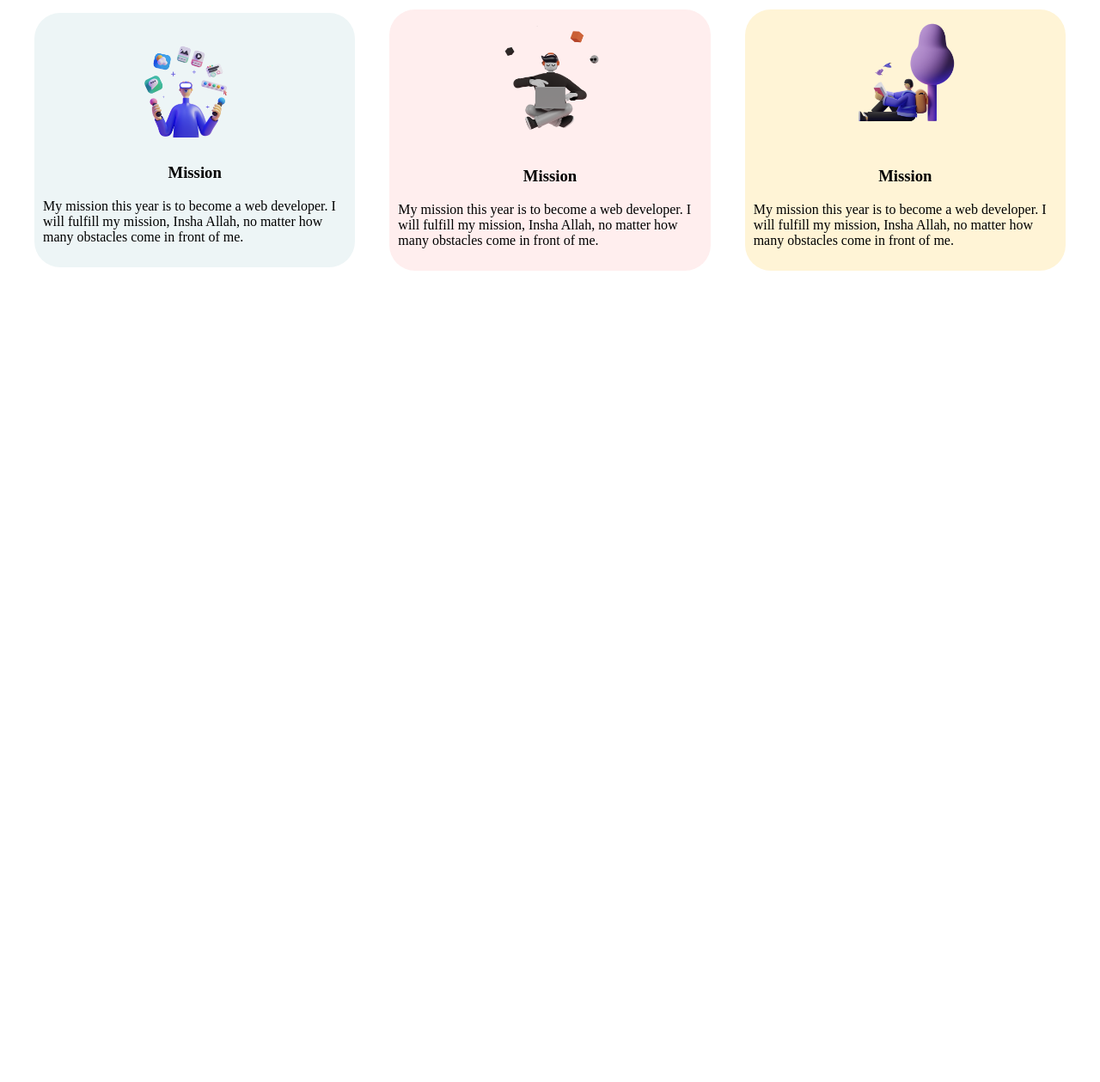
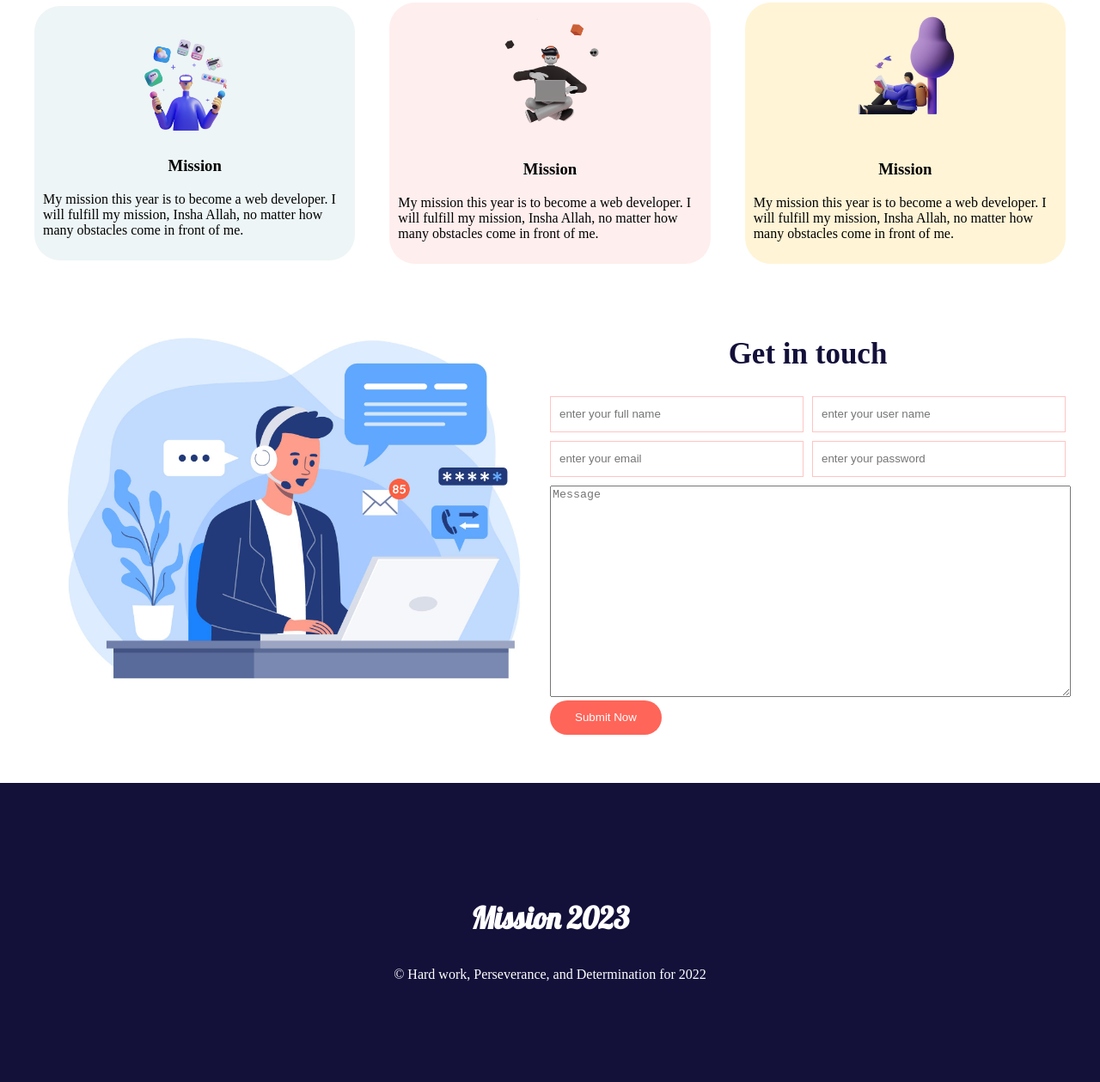
Before and after one commit to web-shahadat-hossain/personal-website-class4, a plain HTML site: page index.html in a window 1280 px wide. Shown: the part 760-2019 px from the top of the page at 86% size. Before the commit the page ends 1083 px from the top, so only its background shows below. Drawn offline with Linux system fonts and the light colour scheme.

Commit message:
contact section completed

```diff
--- a/index.html
+++ b/index.html
@@ -64,5 +64,33 @@
         </div>
       </div>
     </div>
+
+    <!-- contact us section start here  -->
+    <div class="contact_parent container">
+      <div class="contact-img">
+        <img class="contact_img" src="./images/conact.jpg" alt="" />
+      </div>
+      <div class="contact_content">
+        <h2>Get in touch</h2>
+        <form>
+          <div class="contact-box">
+            <input type="text" placeholder="enter your full name" />
+            <input type="text" placeholder="enter your user name" />
+          </div>
+          <div class="contact-box">
+            <input type="email" placeholder="enter your email" />
+            <input type="password" placeholder="enter your password" />
+          </div>
+          <textarea name="" placeholder="Message"></textarea>
+          <button class="btn">Submit Now</button>
+        </form>
+      </div>
+    </div>
+
+    <!-- footer section start here  -->
+    <div class="footer">
+      <h3>Mission 2023</h3>
+      <p>© Hard work, Perseverance, and Determination for 2022</p>
+    </div>
   </body>
 </html>
--- a/style.css
+++ b/style.css
@@ -1,6 +1,10 @@
 @import url("https://fonts.googleapis.com/css2?family=Montserrat:wght@400;500;600;700;800;900&display=swap");
+@import url("https://fonts.googleapis.com/css2?family=Lobster&display=swap");
+/* common style  */
+body {
+  margin: 0;
+}
 
-/* common style  */
 .btn {
   background-color: #ff6559;
   width: 130px;
@@ -66,3 +70,45 @@ h2 {
   padding: 10px;
   text-align: center;
 }
+
+/* contact style start here  */
+.contact-img {
+  width: 50%;
+}
+.contact_img {
+  width: 100%;
+}
+.contact_content {
+  width: 50%;
+  text-align: left;
+}
+.contact-box {
+  display: flex;
+  margin-bottom: 10px;
+  gap: 10px;
+}
+.contact_content input {
+  width: 100%;
+  height: 20px;
+  border: 1px solid rgb(255, 196, 196);
+  padding: 10px;
+}
+.contact_content textarea {
+  width: 100%;
+  height: 240px;
+}
+.footer {
+  background-color: #13103a;
+  width: 100%;
+
+  text-align: center;
+  padding: 100px 0;
+}
+.footer h3 {
+  font-size: 35px;
+  color: #fff;
+  font-family: "Lobster", cursive;
+}
+.footer p {
+  color: #fff;
+}
```
